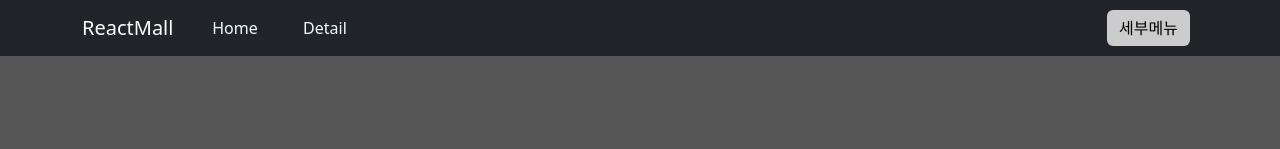
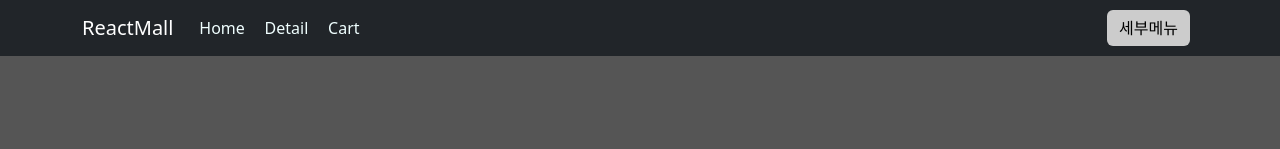
Before and after one commit to Imjieunn/react-shop-site, a React (Create React App) app: page / in a window 1280 px wide. Shown: the top 149 px of the page. Built offline with nearby package versions, Linux system fonts and the light colour scheme.

Commit message:
Cart페이지 추가 (Route 연결)

```diff
--- a/src/App.js
+++ b/src/App.js
@@ -8,6 +8,7 @@
 import 상품데이터 from './data'
 import { Routes, Route, Link, useNavigate, Outlet, useLocation } from 'react-router-dom'
 import Detail from './pages/Detail';
+import Cart from './pages/Cart';
 import axios from 'axios';
 import styled from 'styled-components';
 
@@ -34,6 +35,7 @@
           <Nav className="me-auto">
             <Link to="/" className='menu'>Home</Link>
             <Link to="/detail" className='menu'>Detail</Link>
+            <Link to="/cart" className='menu'>Cart</Link>
           </Nav>
           <OffCanvasExample placement={'end'} name={'세부메뉴'} />
         </Container>
@@ -42,6 +44,7 @@
       <Routes>
         <Route path="/" element={<MainPage shoes={shoes} setShoes={setShoes} />} />
         <Route path="/detail/:id" element={<Detail shoes={shoes} />} />
+        <Route path="/cart" element={<Cart />} />
         <Route path="/event" element={<Event />}>
           <Route path="one" element={<div>첫 주문시 양배추즙 서비스</div>} />
           <Route path="two" element={<div>생일기념 쿠폰받기</div>} />
```
